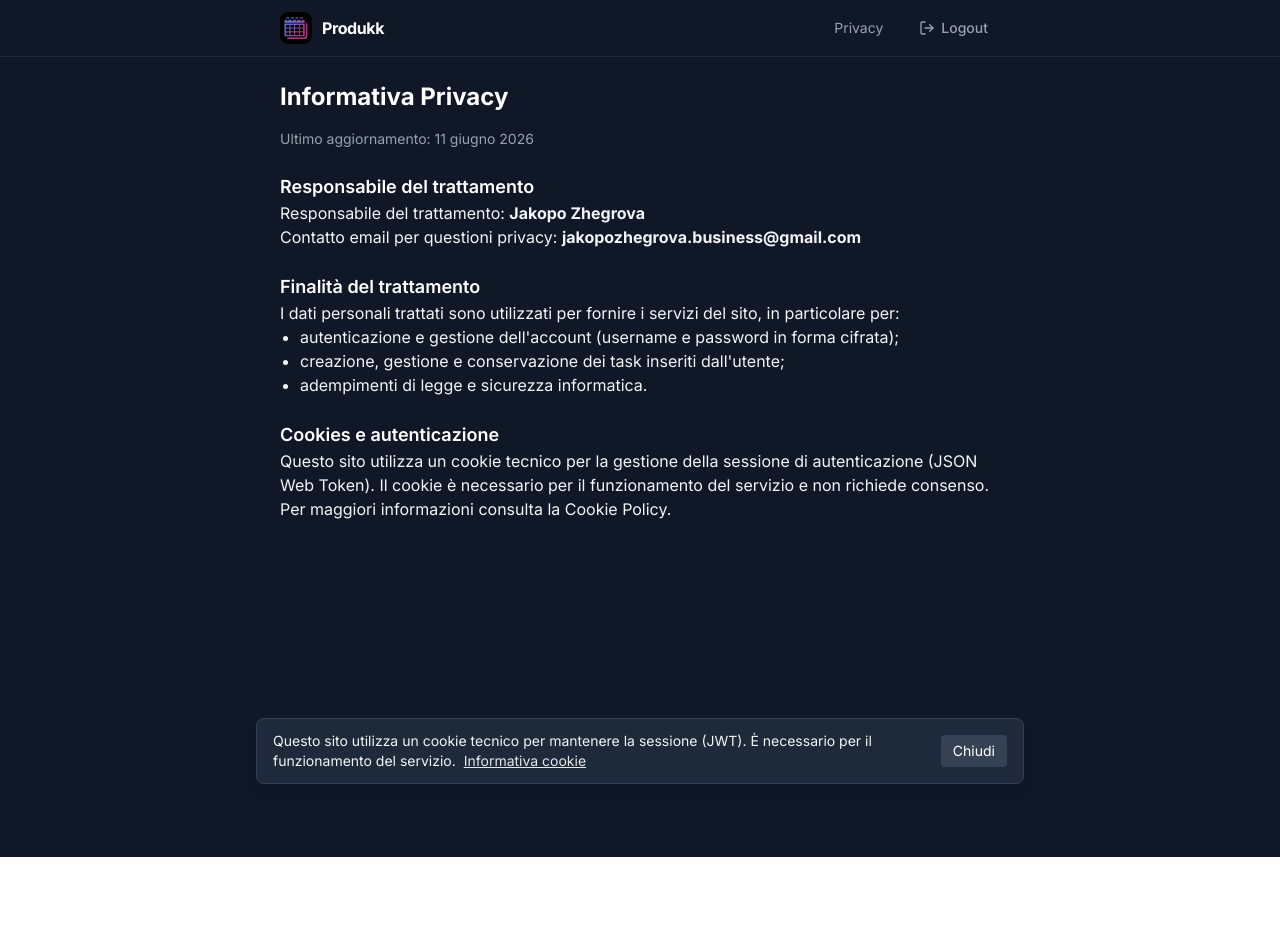
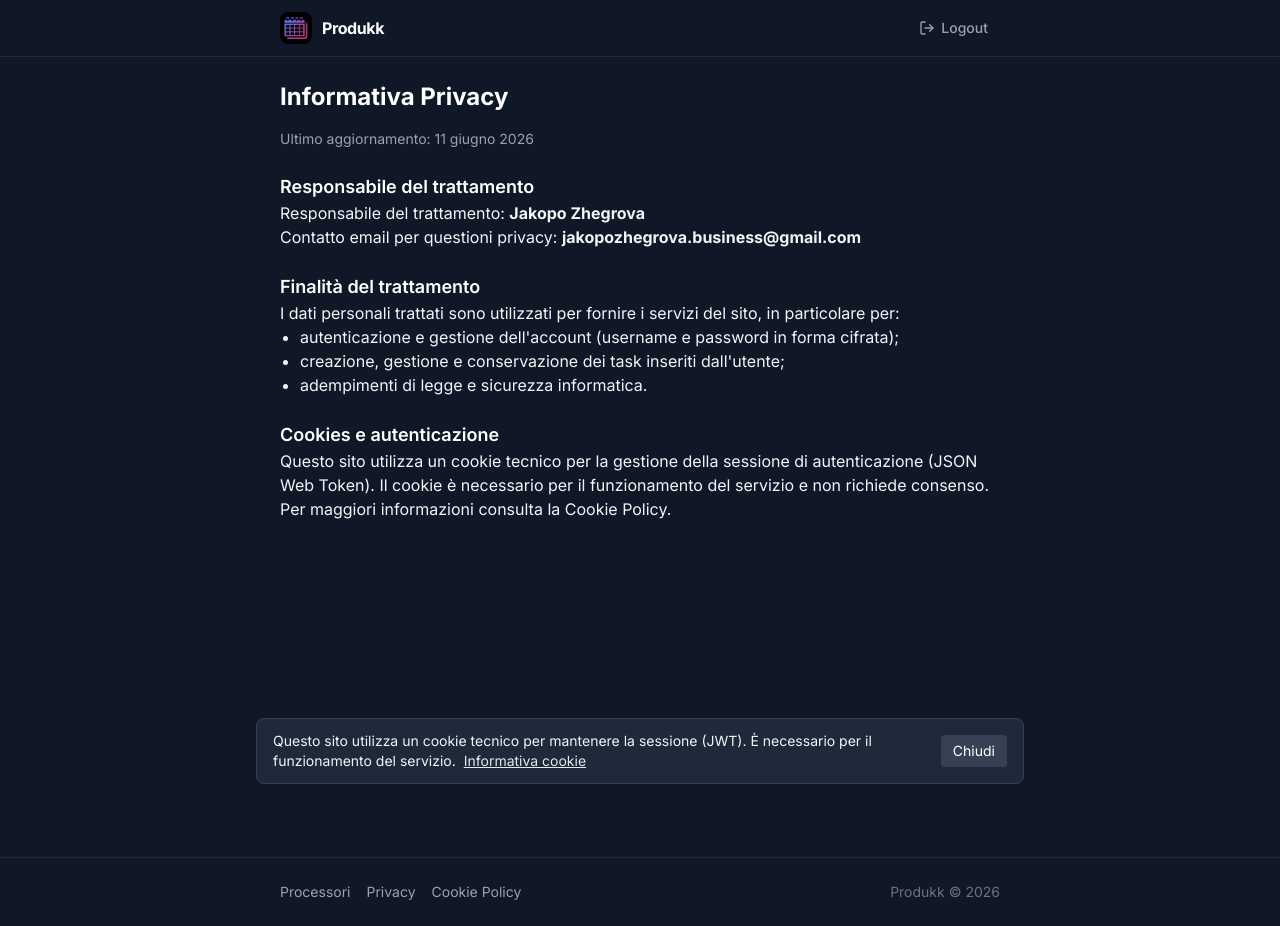
Before and after one commit to jakopo-webdev/produkk, an Angular app in the folder produkk-ui/: page /privacy in a window 1280 px wide. Before the commit the page ends 857 px from the top, so only its background shows below. Built offline with nearby package versions, Linux system fonts and the light colour scheme.

Commit message:
feat: add footer component and put the links there

```diff
--- a/produkk-ui/src/app/app.html
+++ b/produkk-ui/src/app/app.html
@@ -1,2 +1,3 @@
 <app-cookie-banner></app-cookie-banner>
 <router-outlet />
+<app-footer></app-footer>
--- a/produkk-ui/src/app/app.ts
+++ b/produkk-ui/src/app/app.ts
@@ -1,10 +1,11 @@
 import { Component } from '@angular/core';
 import { RouterOutlet } from '@angular/router';
 import { CookieBannerComponent } from './core/components/cookie-banner';
+import { FooterComponent } from './layout/footer/footer';
 
 @Component({
   selector: 'app-root',
-  imports: [RouterOutlet, CookieBannerComponent],
+  imports: [RouterOutlet, CookieBannerComponent, FooterComponent],
   templateUrl: './app.html',
   styleUrl: './app.css',
 })
--- /dev/null
+++ b/produkk-ui/src/app/layout/footer/footer.html
@@ -0,0 +1,10 @@
+<footer class="bg-gray-900 border-t border-gray-800">
+  <div class="max-w-3xl mx-auto px-4 sm:px-6 py-6 flex items-center justify-between text-sm text-gray-400">
+    <div class="flex items-center gap-4">
+      <a routerLink="/processors" class="hover:text-white">Processori</a>
+      <a routerLink="/privacy" class="hover:text-white">Privacy</a>
+      <a routerLink="/cookie-policy" class="hover:text-white">Cookie Policy</a>
+    </div>
+    <div class="text-gray-500">Produkk © 2026</div>
+  </div>
+</footer>
--- a/produkk-ui/src/app/layout/navbar/navbar.html
+++ b/produkk-ui/src/app/layout/navbar/navbar.html
@@ -9,7 +9,6 @@
 
     <!-- User + Logout -->
     <div class="flex items-center gap-3">
-      <a routerLink="/privacy" class="text-gray-400 hover:text-white text-sm px-3 py-1 rounded-lg">Privacy</a>
       <button
         (click)="auth.logout()"
         class="flex items-center gap-1.5 text-gray-400 hover:text-white hover:bg-gray-800 text-sm font-medium px-3 py-1.5 rounded-lg transition-all"
--- a/produkk-ui/src/app/layout/navbar/navbar.ts
+++ b/produkk-ui/src/app/layout/navbar/navbar.ts
@@ -1,11 +1,9 @@
 import { Component, inject } from '@angular/core';
-import { RouterLink } from '@angular/router';
 import { AuthService } from '../../core/services/auth.service';
 
 @Component({
   selector: 'app-navbar',
   standalone: true,
-  imports: [RouterLink],
   templateUrl: './navbar.html',
 })
 export class NavbarComponent {
```
Also changed, not shown: produkk-ui/src/app/layout/footer/footer.ts (added, +11 -0 lines).
